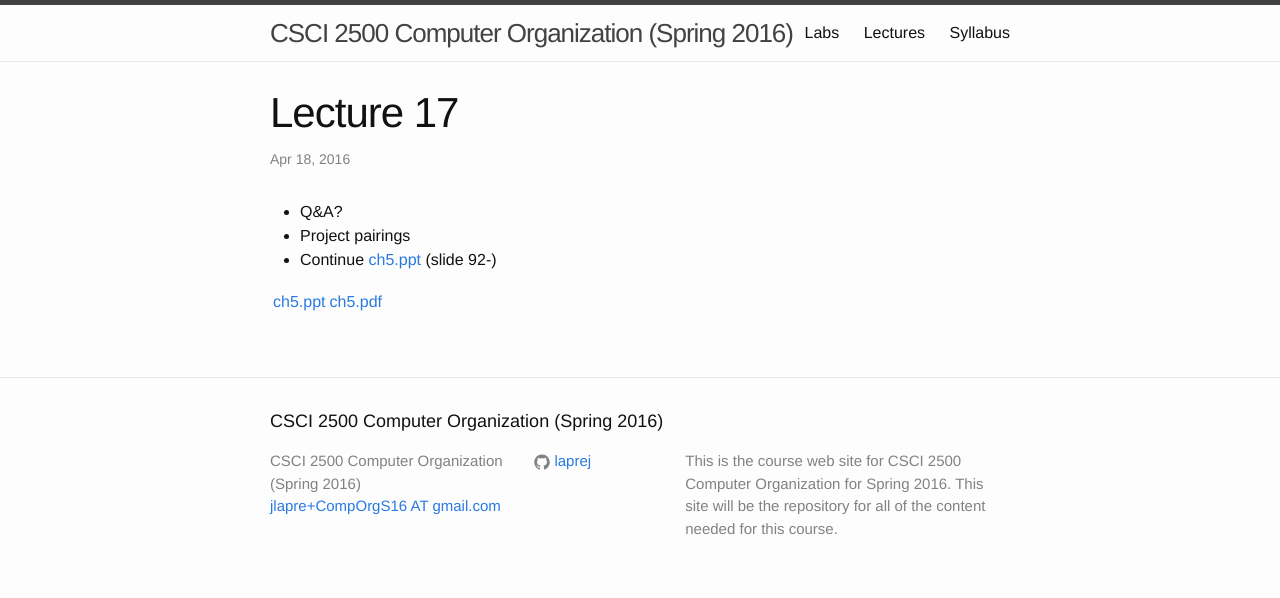
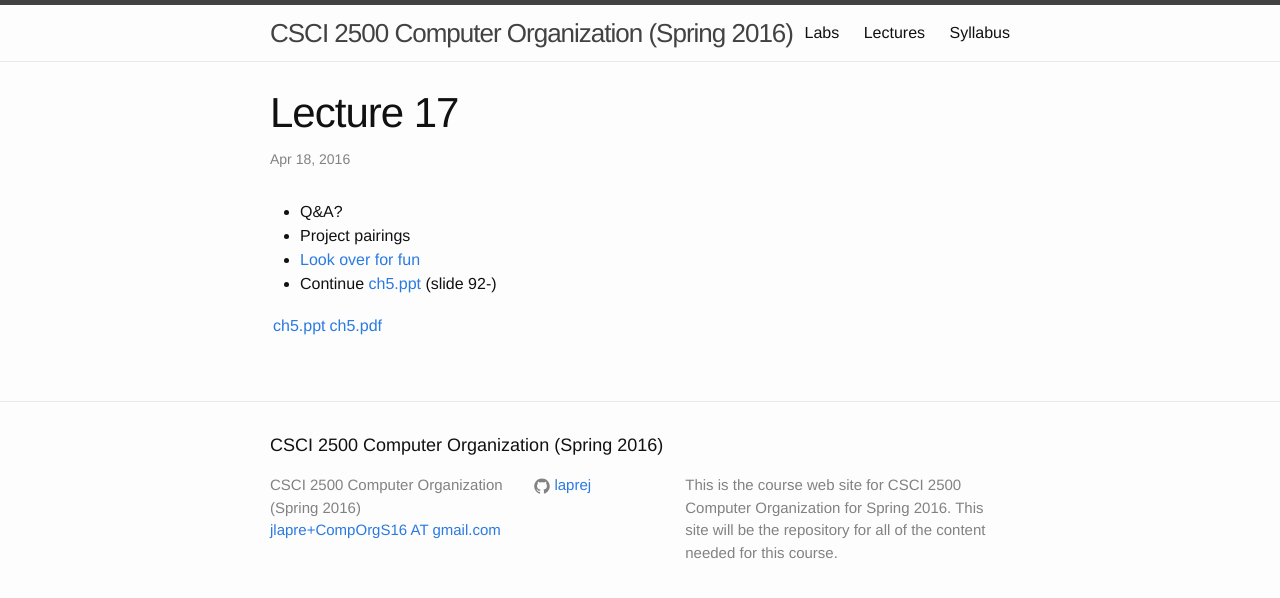
Before and after one commit to RPI-CSCI-2500-2016-Spring/RPI-CSCI-2500-2016-Spring.github.io, a Jekyll site: the page built from _posts/2016-04-19-lecture-17.md, in a window 1280 px wide. Shown: the top 598 px of the page. Built offline with Jekyll 4.4.1, drawn with Linux system fonts in a browser that asks for light colours.

Commit message:
Added lec. 17

```diff
--- a/_posts/2016-04-19-lecture-17.md
+++ b/_posts/2016-04-19-lecture-17.md
@@ -7,6 +7,7 @@ date: 2016-04-18 # Remove later
 
 * Q&A?
 * Project pairings
+* [Look over for fun](https://www.kernel.org/doc/gorman/html/understand/understand006.html)
 * Continue [ch5.ppt][ch5-slides] (slide 92-)
 
 [ch5.ppt][ch5-slides]   | [ch5.pdf][ch5-pdf]
```
